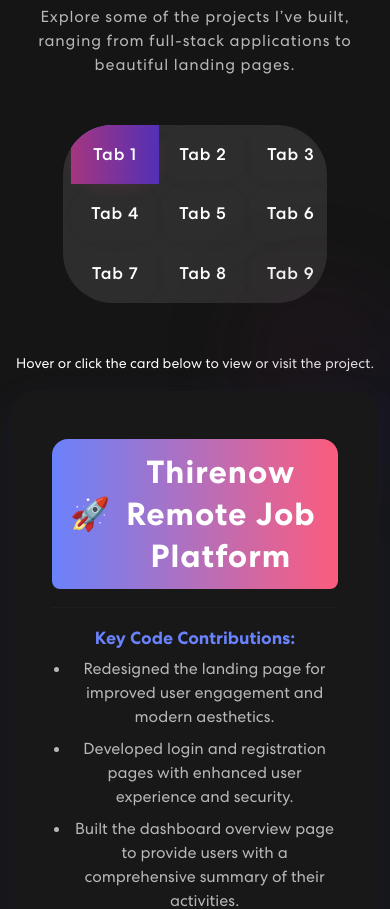
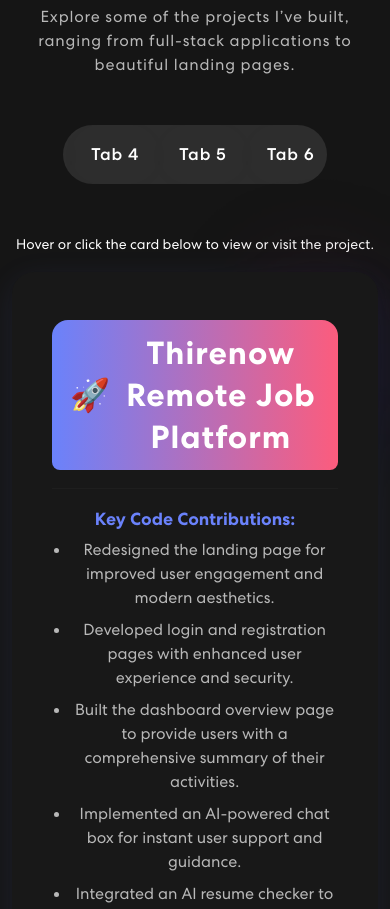
Before and after one commit to Taiwola/portfolio-page, a React (Create React App) app: page / in a window 390 px wide. Shown: the part 1680-2589 px from the top of the page. Built offline with nearby package versions, Linux system fonts and the light colour scheme.

Commit message:
fixing mobile non click

```diff
--- a/src/components/Project.js
+++ b/src/components/Project.js
@@ -162,9 +162,16 @@
                     </Col>
                 </Row>
                 <Tab.Container id='projects-tab' defaultActiveKey={tabs[0].key}>
-                    <Nav variant="pills" className="nav-pills mb-5 justify-content-center align-items-center project-tabs">
+                    <Nav
+                        variant="pills"
+                        className="nav-pills mb-5 justify-content-center align-items-center project-tabs"
+                        style={{
+                            overflowX: 'auto',
+                            flexWrap: 'nowrap'
+                        }}
+                    >
                         {tabs.map(tab => (
-                            <Nav.Item key={tab.key}>
+                            <Nav.Item key={tab.key} style={{ flex: '0 0 auto' }}>
                                 <Nav.Link eventKey={tab.key} className="project-tab-link">{tab.label}</Nav.Link>
                             </Nav.Item>
                         ))}
```
